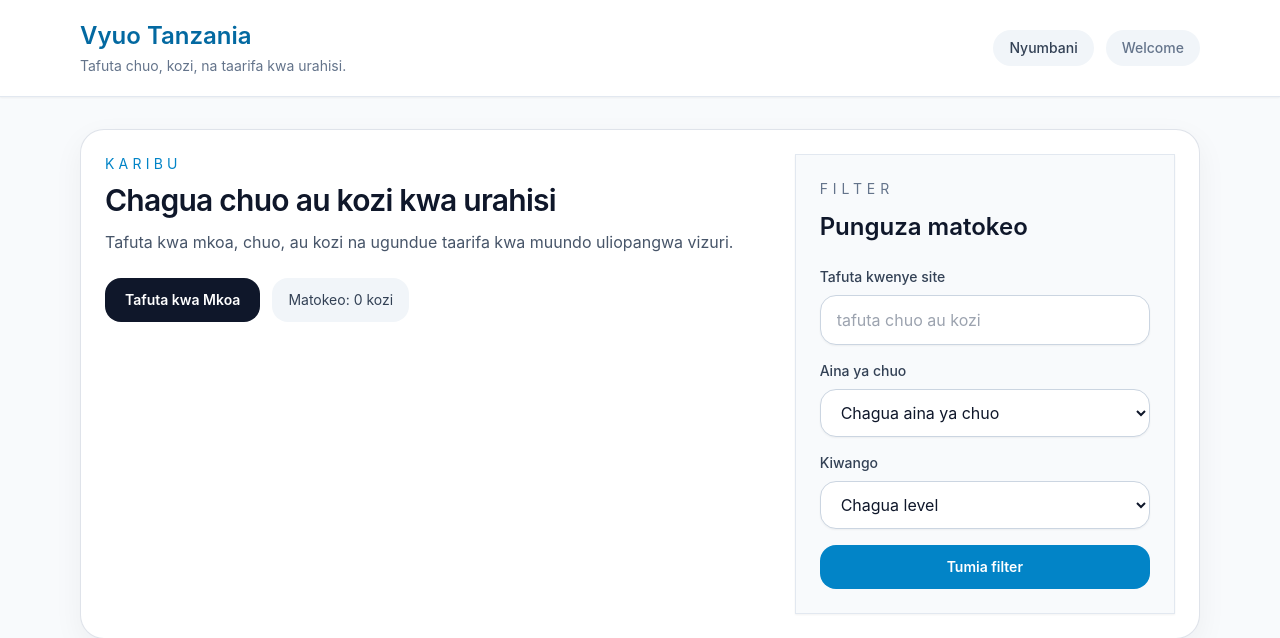
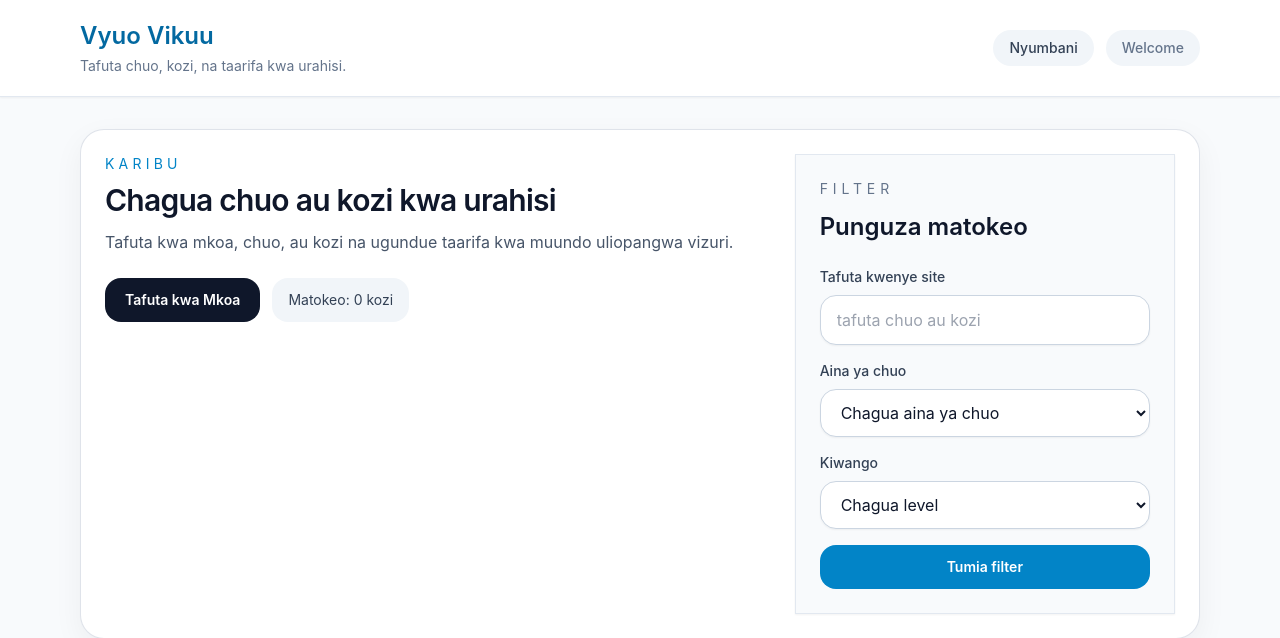
Before and after one commit to Nyisulya/vyuo, a Django app: page / in a window 1280 px wide. Shown: the top 638 px of the page. Run offline with Django 5.2, Linux system fonts and the light colour scheme; data that the repository does not hold is empty; some libraries are stand-ins or nearby versions.

Commit message:
jaribu kutest git

```diff
--- a/universitysite/templates/universitysite/base.html
+++ b/universitysite/templates/universitysite/base.html
@@ -11,11 +11,13 @@
     <!-- Google tag (gtag.js) -->
     <script async src="https://www.googletagmanager.com/gtag/js?id=G-2751QHPWST"></script>
     <script>
-      window.dataLayer = window.dataLayer || [];
-      function gtag(){dataLayer.push(arguments);}
-      gtag('js', new Date());
+      window.dataLayer = window.dataLayer || []
+      function gtag() {
+        dataLayer.push(arguments)
+      }
+      gtag('js', new Date())
 
-      gtag('config', 'G-2751QHPWST');
+      gtag('config', 'G-2751QHPWST')
     </script>
 
     <script src="https://cdn.tailwindcss.com"></script>
@@ -49,7 +51,7 @@
       <header class="bg-white border-b border-slate-200 shadow-sm">
         <div class="mx-auto flex max-w-6xl flex-col gap-4 px-4 py-5 sm:flex-row sm:items-center sm:justify-between">
           <div>
-            <a href="{% url 'universitysite:home' %}" class="text-2xl font-semibold text-sky-700">Vyuo Tanzania</a>
+            <a href="{% url 'universitysite:home' %}" class="text-2xl font-semibold text-sky-700">Vyuo Vikuu</a>
             <p class="mt-1 text-sm text-slate-500">Tafuta chuo, kozi, na taarifa kwa urahisi.</p>
           </div>
           <nav class="flex flex-wrap gap-3 text-sm font-medium text-slate-700">
@@ -61,6 +63,7 @@
 
       <main class="flex-1 mx-auto w-full max-w-6xl px-4 py-8">
         {% block content %}
+
         {% endblock %}
       </main>
 
```
